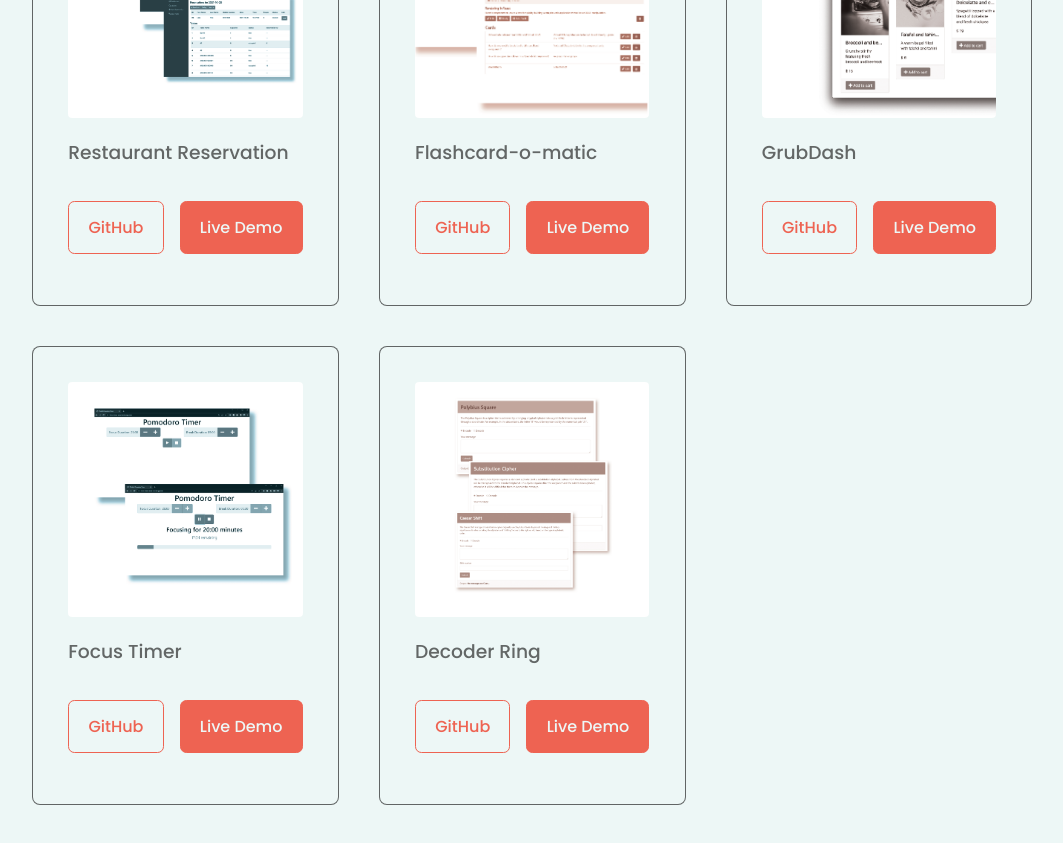
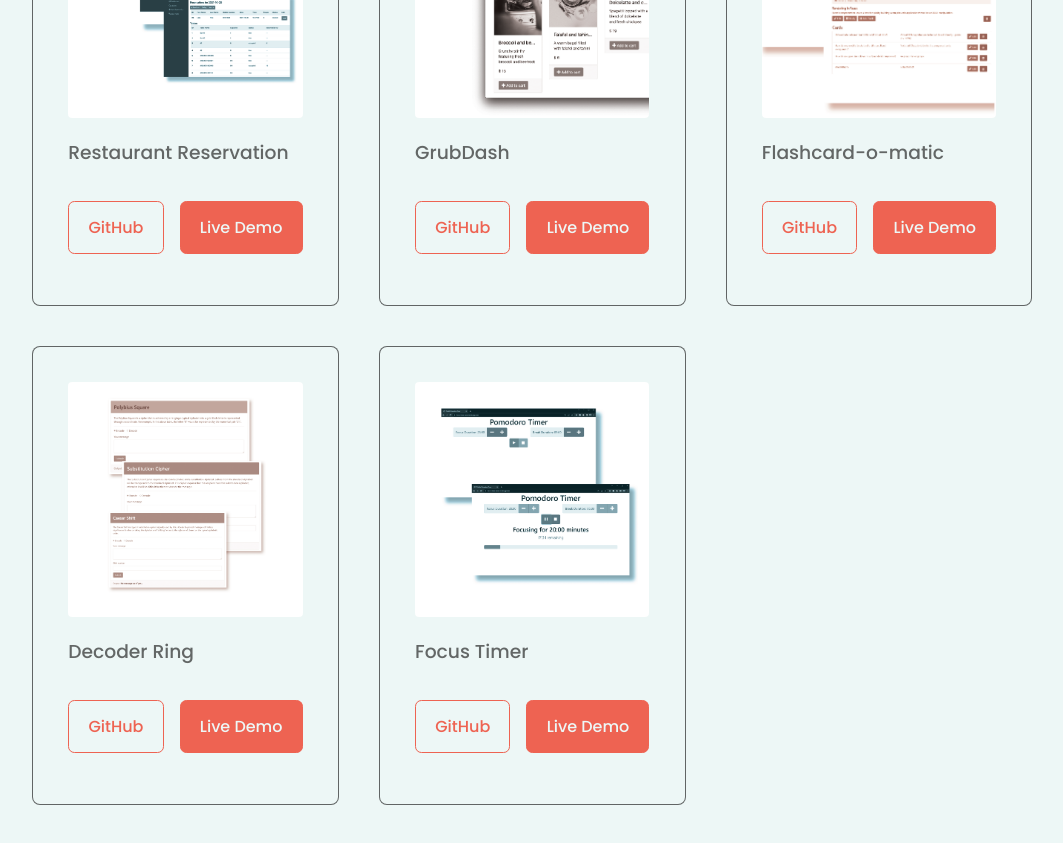
Before and after one commit to eugene-choi-dev/eugenechoi.io, a React (Create React App) app: page / in a window 1280 px wide. Shown: the part 1380-2223 px from the top of the page, without its empty margins (128-1191 px from the left). Built offline with nearby package versions, Linux system fonts and the light colour scheme.

Commit message:
change order of portfolio items

```diff
--- a/src/components/portfolio/Portfolio.jsx
+++ b/src/components/portfolio/Portfolio.jsx
@@ -16,6 +16,13 @@ const data = [
   },
   {
     id: 1,
+    image: grubdash,
+    title: `GrubDash`,
+    github: "https://github.com/eugene-choi-dev/thinkful-grubdash-project",
+    demo: "",
+  },
+  {
+    id: 1,
     image: flashcard,
     title: `Flashcard-o-matic`,
     github: "https://github.com/eugene-choi-dev/flashcard-o-matic-ver2",
@@ -23,9 +30,9 @@ const data = [
   },
   {
     id: 1,
-    image: grubdash,
-    title: `GrubDash`,
-    github: "https://github.com/eugene-choi-dev/thinkful-grubdash-project",
+    image: decoder,
+    title: `Decoder Ring`,
+    github: "https://github.com/eugene-choi-dev/decoder-ring",
     demo: "",
   },
   {
@@ -34,13 +41,6 @@ const data = [
     title: `Focus Timer`,
     github: "https://github.com/eugene-choi-dev/focus-timer",
     demo: "https://focus-timer-wow.herokuapp.com/",
-  },
-  {
-    id: 1,
-    image: decoder,
-    title: `Decoder Ring`,
-    github: "https://github.com/eugene-choi-dev/decoder-ring",
-    demo: "",
   },
 ];
 
```
